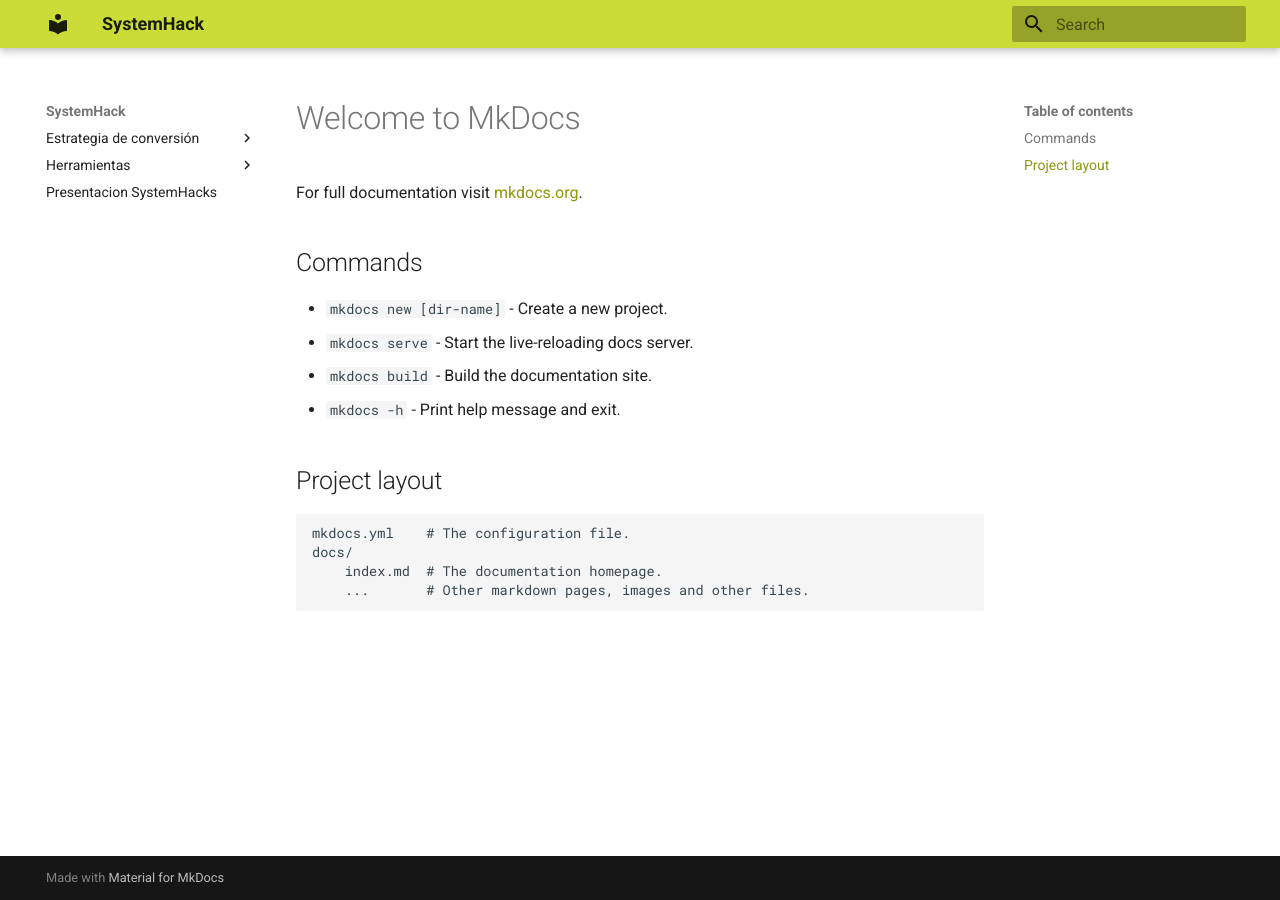
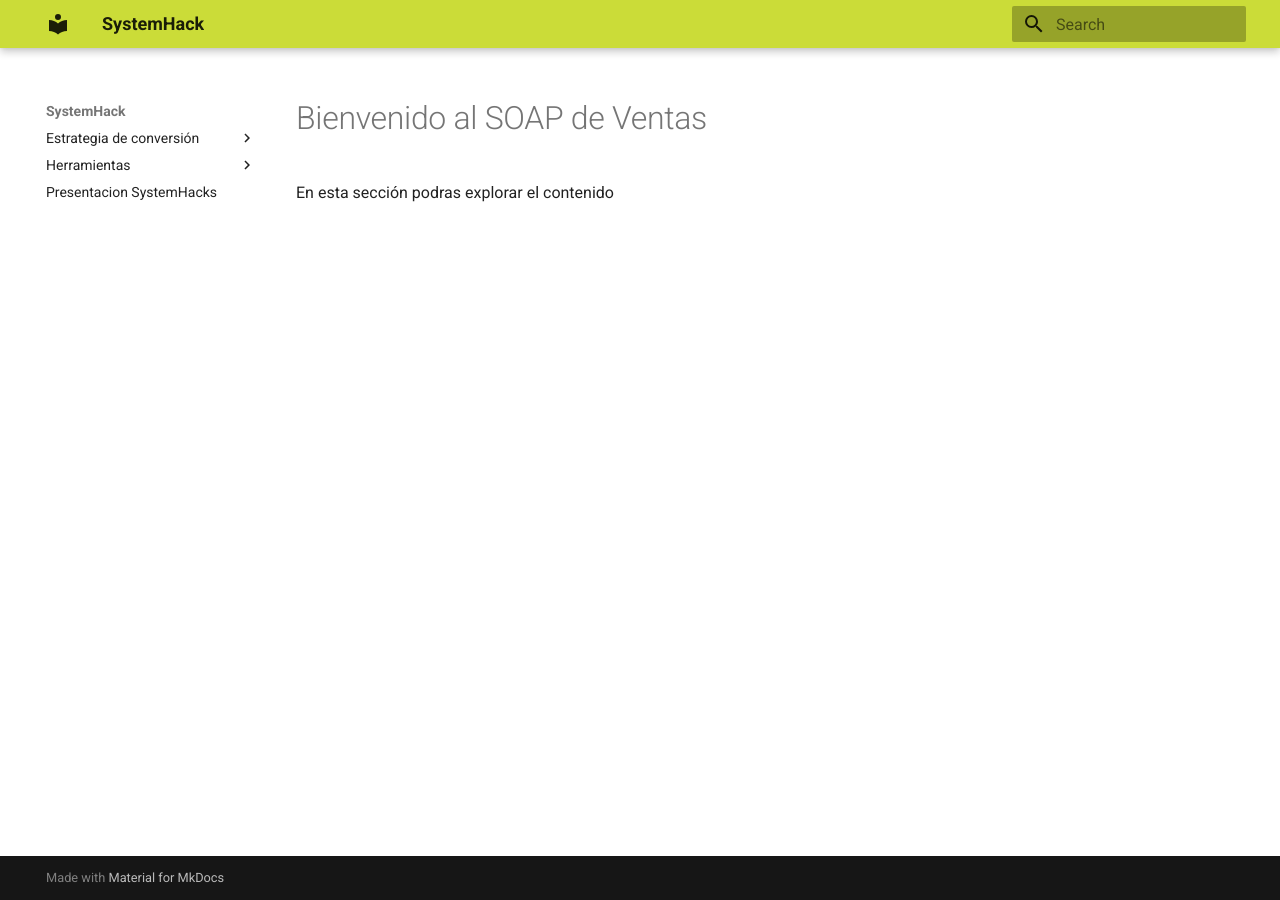
Before and after one commit to lsalazarti202451-a11y/SystemHack, an MkDocs documentation site: the page built from docs/index.md, in a window 1280 px wide. Built offline with MkDocs 1.6.1 and Material for MkDocs 9.7.7, drawn with Linux system fonts in a browser that asks for light colours.

Commit message:
Update index.md

```diff
--- a/docs/index.md
+++ b/docs/index.md
@@ -1,17 +1,3 @@
-# Welcome to MkDocs
+# Bienvenido al SOAP de Ventas
 
-For full documentation visit [mkdocs.org](https://www.mkdocs.org).
-
-## Commands
-
-* `mkdocs new [dir-name]` - Create a new project.
-* `mkdocs serve` - Start the live-reloading docs server.
-* `mkdocs build` - Build the documentation site.
-* `mkdocs -h` - Print help message and exit.
-
-## Project layout
-
-    mkdocs.yml    # The configuration file.
-    docs/
-        index.md  # The documentation homepage.
-        ...       # Other markdown pages, images and other files.
+En esta sección podras explorar el contenido
```
